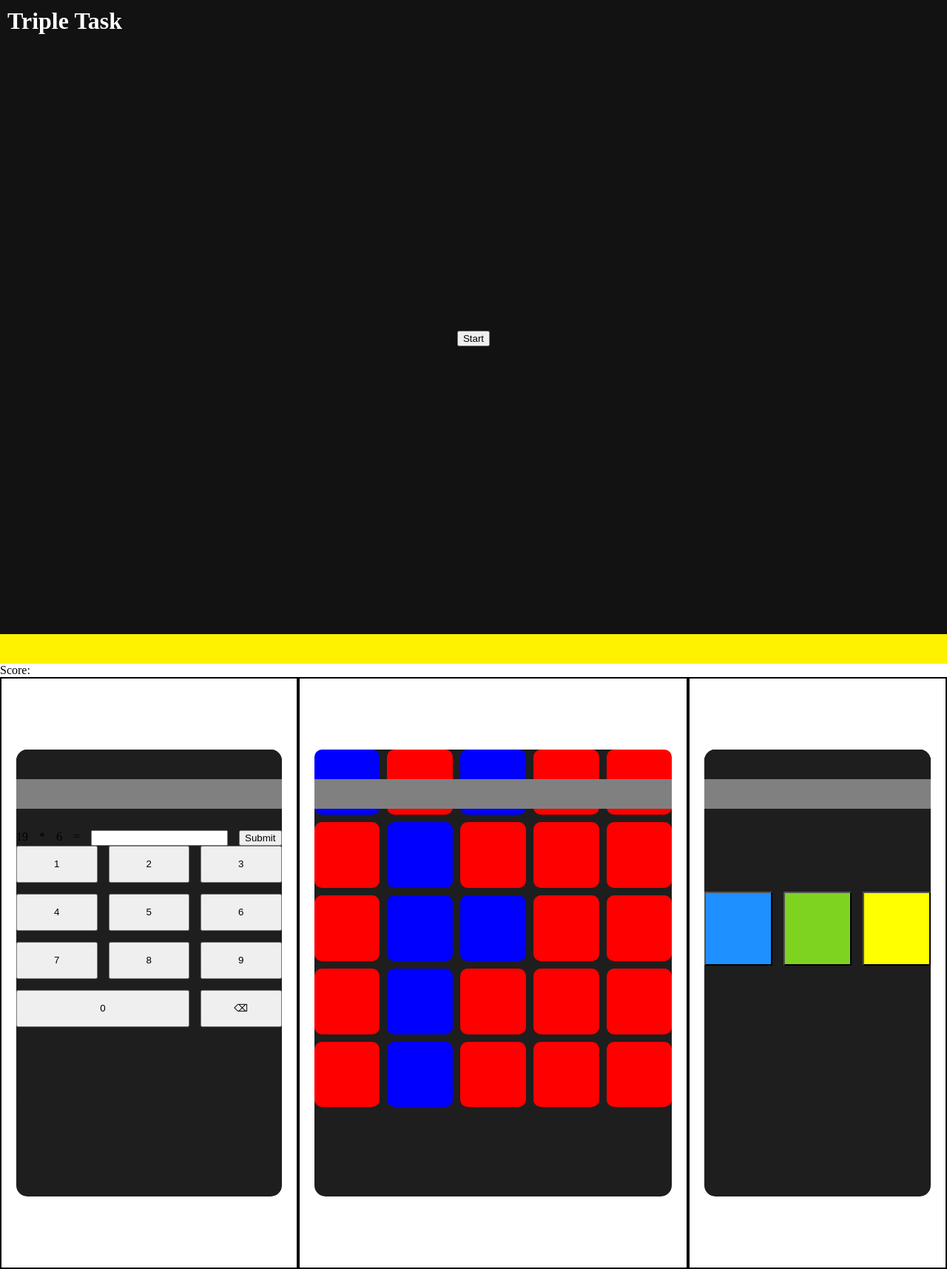
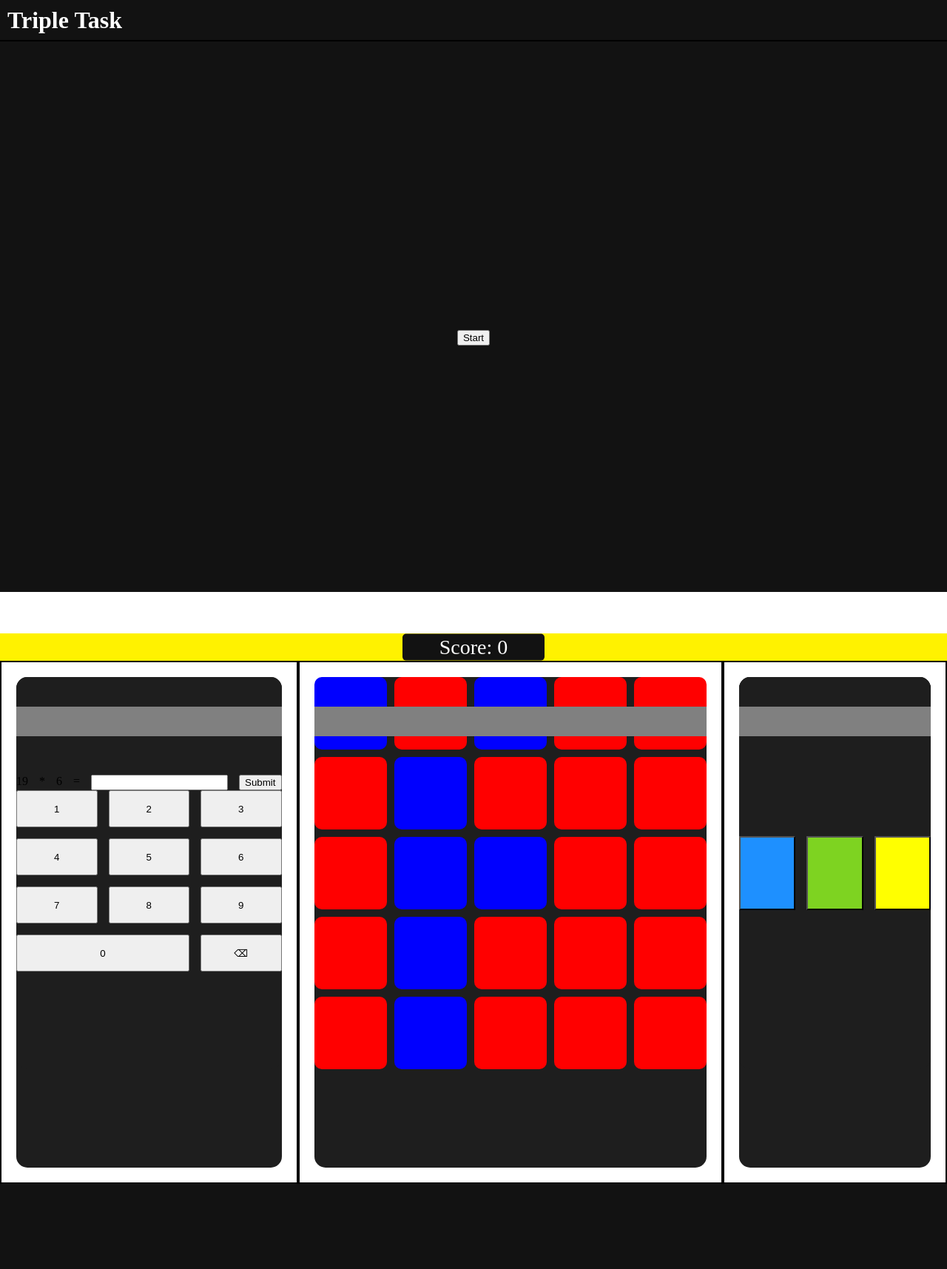
Before and after one commit to Hernandez-Marcos/Triple-task, a Django app: page /games/ in a window 1280 px wide. Shown: the whole page at 74% size. After the commit the page ends 1600 px from the top, so only its background shows below. Run offline with Django 5.2, Linux system fonts and the light colour scheme.

Commit message:
Refactor: add timer-container and change heights.

```diff
--- a/games/static/games/styles/shared.css
+++ b/games/static/games/styles/shared.css
@@ -8,15 +8,35 @@ body {
 }
 
 .game-layout {
-    height: 100vh;
+    height: 93vh;
     background-color: #121212;
 }
 
 .hud {
+    height: 5%;
+    display: flex;
+    justify-content: space-between;
+    position: relative;
+}
+
+.score {
+    position: absolute;
+    top: 50%;
+    left: 50%;
+    transform: translate(-50%, -50%);
+    color: white;
+    font-size: 28px;
+    width: 15%;
+    height: 99%;
+    display: flex;
+    justify-content: center;
+    align-items: center;
+    border-radius: 5px;
+    background-color: #121212;
 }
 
 .games-container {
-    height: 100%;
+    height: 95%;
     display: flex;
 }
 
@@ -34,7 +54,7 @@ body {
 }
 
 .game-card {
-    height: 80%;
+    height: 100%;
     width: 100%;
     background-color: #1E1E1E;
     border-radius: 15px;
--- a/games/static/games/styles/timer.css
+++ b/games/static/games/styles/timer.css
@@ -1,5 +1,9 @@
+.timer-container {
+    width: 100%;
+}
+
 .timer-bar {
-    height: 40px;
+    height: 100%;
     width: 100%;
     background-color: #fff200;
 }
--- a/games/templates/games/index.html
+++ b/games/templates/games/index.html
@@ -28,8 +28,10 @@
     </div>
 
     <div class="hud">
-        <div class="timer-bar"></div>
-        <div class="score">Score: <span id="score-value"></span></div>
+        <div class="timer-container">
+            <div class="timer-bar"></div>
+        </div>
+        <div class="score">Score: 0<span id="score-value"></span></div>
     </div>
 
     <div class="games-container">
--- a/static/styles/main.css
+++ b/static/styles/main.css
@@ -4,6 +4,8 @@
     align-items: center;
     justify-content: space-between;
     padding: 10px;
+    height: 7vh;
+    border-bottom: 2px solid black;
 }
 
 h1 {
```
